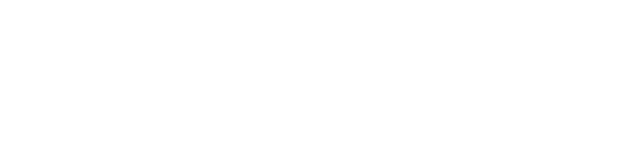
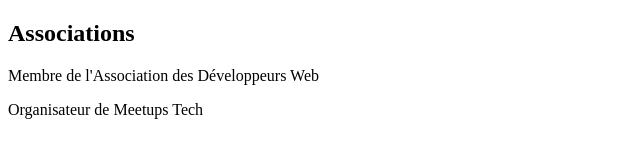
Before and after one commit to Bellox1/mon-cv, a plain HTML site: page index.html in a window 1280 px wide. Shown: the whole page, without its empty margins (0-640 px from the left). Drawn offline with Linux system fonts and the light colour scheme.

Commit message:
mise en place de la section associations

```diff
--- a/index.html
+++ b/index.html
@@ -7,6 +7,6 @@
     <link rel="stylesheet" href="style.css">
 </head>
 <body>
-
+    <section><h2>Associations</h2><p>Membre de l'Association des Développeurs Web</p><p>Organisateur de Meetups Tech</p></section>
 </body>
 </html>
```
